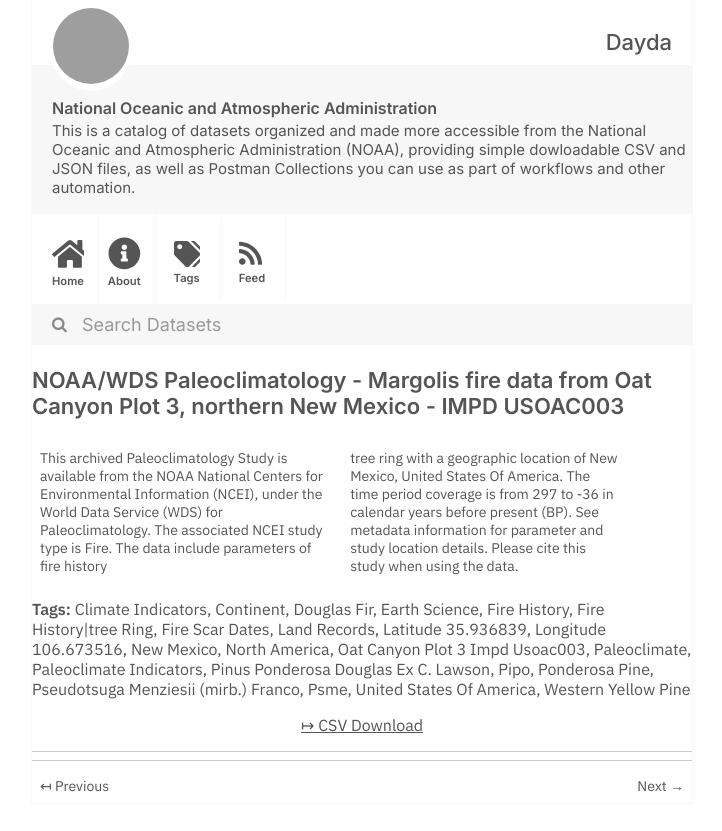
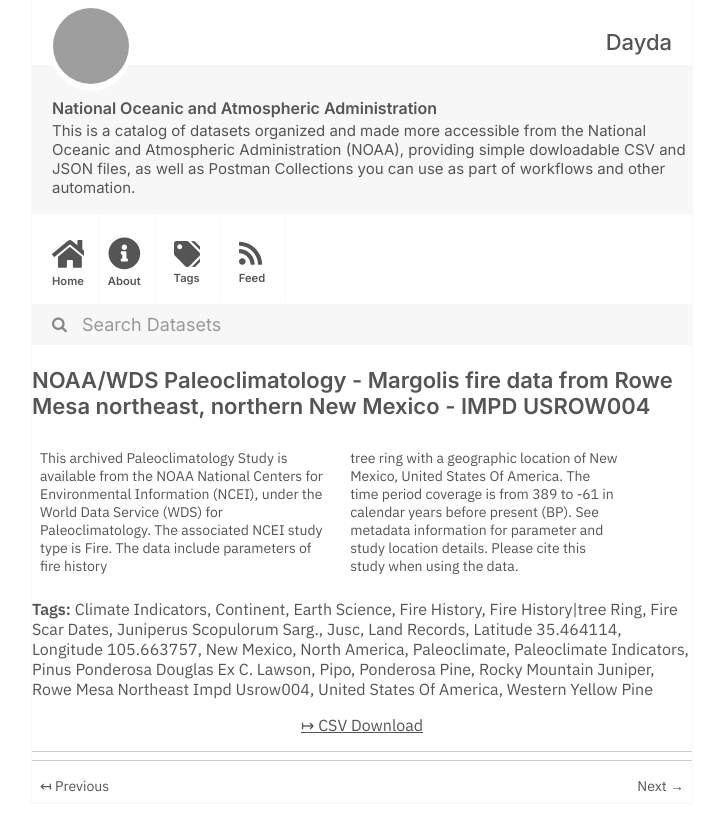
Before and after one commit to dayda-entities/national-oceanic-and-atmospheric-administration, a Jekyll site: the page built from _posts/2020-12-18-noaawds-paleoclimatology-margo.md, in a window 1280 px wide, cut to the strip 0-831 px from the top of the page. Shown: the whole strip, without its empty margins (278-1000 px from the left). Built offline with Jekyll 4.4.1, drawn with Linux system fonts in a browser that asks for light colours; grey boxes are pictures that could not be loaded.

Commit message:
Publish Data

```diff
--- a/_posts/2020-12-18-noaawds-paleoclimatology-margo.md
+++ b/_posts/2020-12-18-noaawds-paleoclimatology-margo.md
@@ -1,39 +1,39 @@
 ---
 title: >-
-  NOAA/WDS Paleoclimatology - Margolis fire data from Oat Canyon Plot 3,
-  northern New Mexico - IMPD USOAC003
-created: '2020-12-18T22:57:58.727193'
-modified: '2020-12-18T22:57:58.727202'
+  NOAA/WDS Paleoclimatology - Margolis fire data from Rowe Mesa northeast,
+  northern New Mexico - IMPD USROW004
+created: '2020-12-18T23:00:36.015674'
+modified: '2020-12-18T23:00:36.015682'
 state: active
 type: dataset
 tags:
   - Climate Indicators
   - Continent
-  - Douglas Fir
   - Earth Science
   - Fire History
   - Fire History|tree Ring
   - Fire Scar Dates
+  - Juniperus Scopulorum Sarg.
+  - Jusc
   - Land Records
-  - Latitude 35.936839
-  - Longitude  106.673516
+  - Latitude 35.464114
+  - Longitude  105.663757
   - New Mexico
   - North America
-  - Oat Canyon Plot 3   Impd Usoac003
   - Paleoclimate
   - Paleoclimate Indicators
   - Pinus Ponderosa Douglas Ex C. Lawson
   - Pipo
   - Ponderosa Pine
-  - Pseudotsuga Menziesii (mirb.) Franco
-  - Psme
+  - Rocky Mountain Juniper
+  - Rowe Mesa Northeast   Impd Usrow004
   - United States Of America
   - Western Yellow Pine
 groups: []
 csv_url: >-
-  https://www.ncei.noaa.gov/pub/data/paleo/firehistory/firescar/northamerica/supplemental/usoac003-oac3.fs_tree_meta.csv
+  https://www.ncei.noaa.gov/pub/data/paleo/firehistory/firescar/northamerica/supplemental/usrow004-Meta_row_northeast.csv
 json_url: ''
 layout: post
 
 ---
-This archived Paleoclimatology Study is available from the NOAA National Centers for Environmental Information (NCEI), under the World Data Service (WDS) for Paleoclimatology. The associated NCEI study type is Fire. The data include parameters of fire history|tree ring with a geographic location of New Mexico, United States Of America. The time period coverage is from 297 to -36 in calendar years before present (BP). See metadata information for parameter and study location details. Please cite this study when using the data.
+This archived Paleoclimatology Study is available from the NOAA National Centers for Environmental Information (NCEI), under the World Data Service (WDS) for Paleoclimatology. The associated NCEI study type is Fire. The data include parameters of fire history|tree ring with a geographic location of New Mexico, United States Of America. The time period coverage is from 389 to -61 in calendar years before present (BP). See metadata information for parameter and study location details. Please cite this study when using the data.
```
